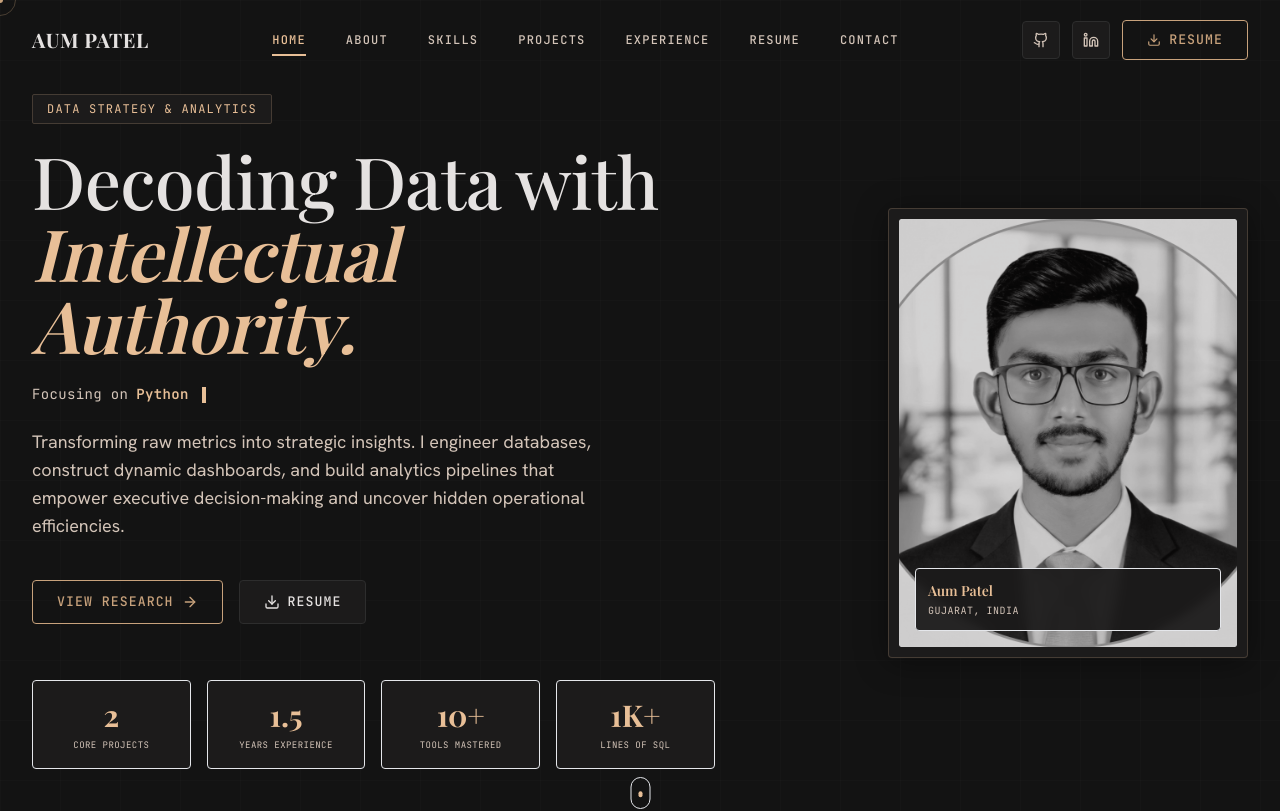
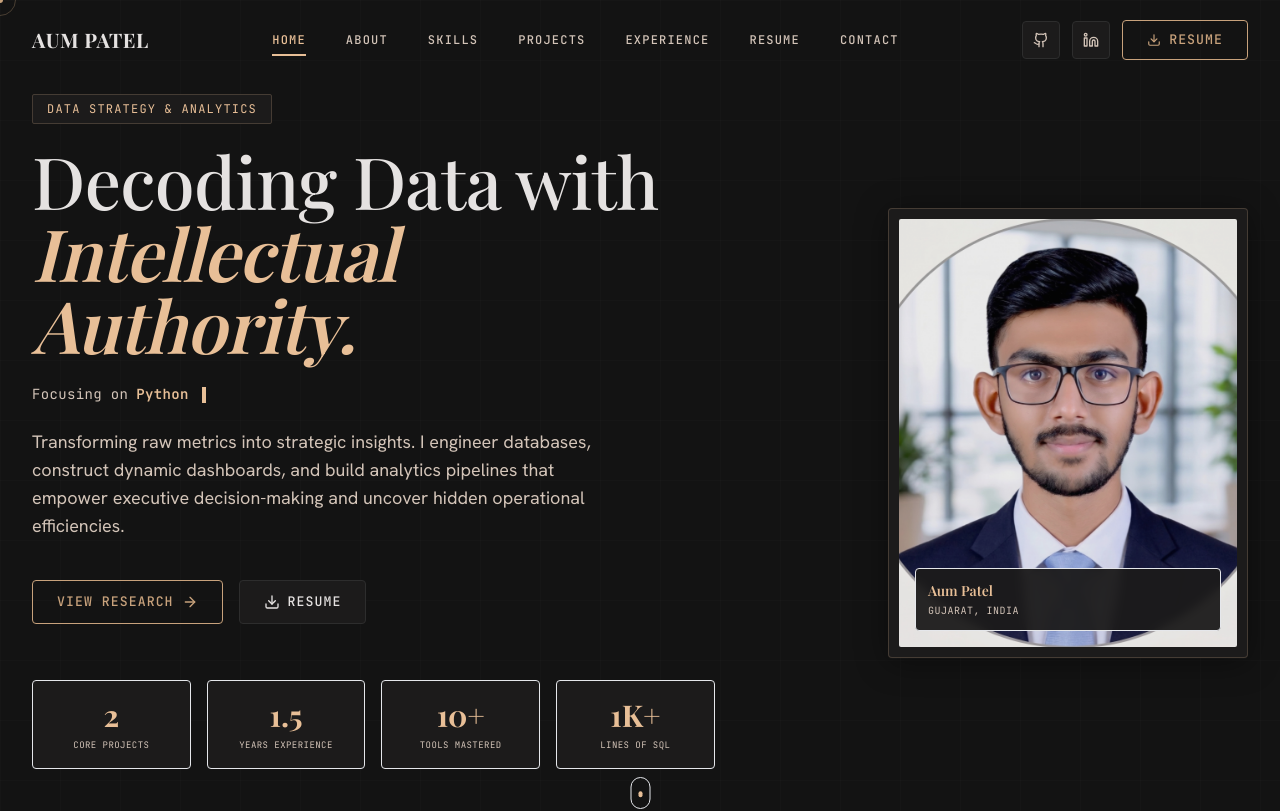
Before and after one commit to aum-patel14/aum-patel-portfolio, a Next.js app: page / in a window 1280 px wide. Shown: the top 811 px of the page. Built offline with nearby package versions, Linux system fonts and the light colour scheme.

Commit message:
style: remove grayscale filters to make profile photo colorful

```diff
--- a/components/Hero.tsx
+++ b/components/Hero.tsx
@@ -154,7 +154,7 @@ export default function Hero() {
                   width={360}
                   height={450}
                   priority
-                  className="w-full h-full object-cover grayscale opacity-80 mix-blend-luminosity hover:grayscale-0 hover:opacity-100 transition-all duration-700"
+                  className="w-full h-full object-cover opacity-90 hover:opacity-100 transition-all duration-500"
                 />
 
                 {/* Clean inline overlay label */}
```
